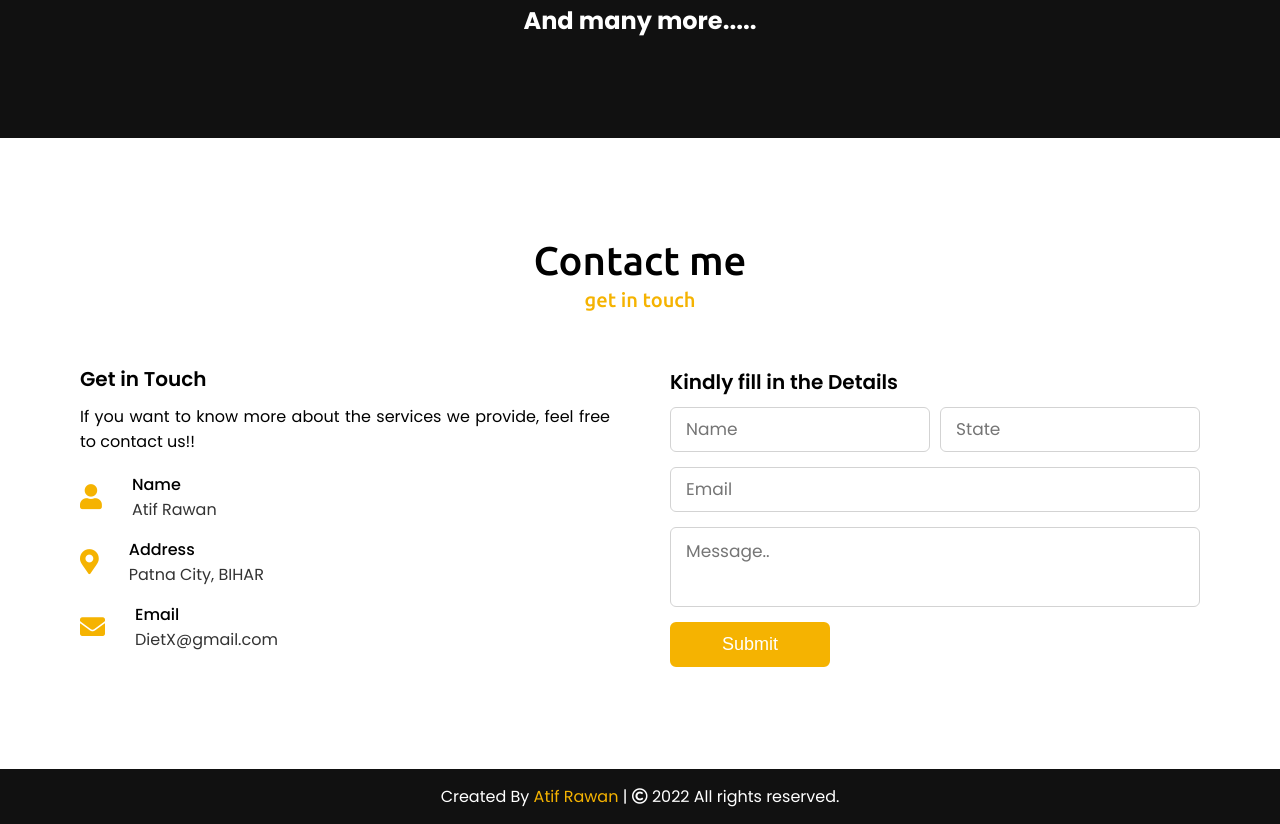
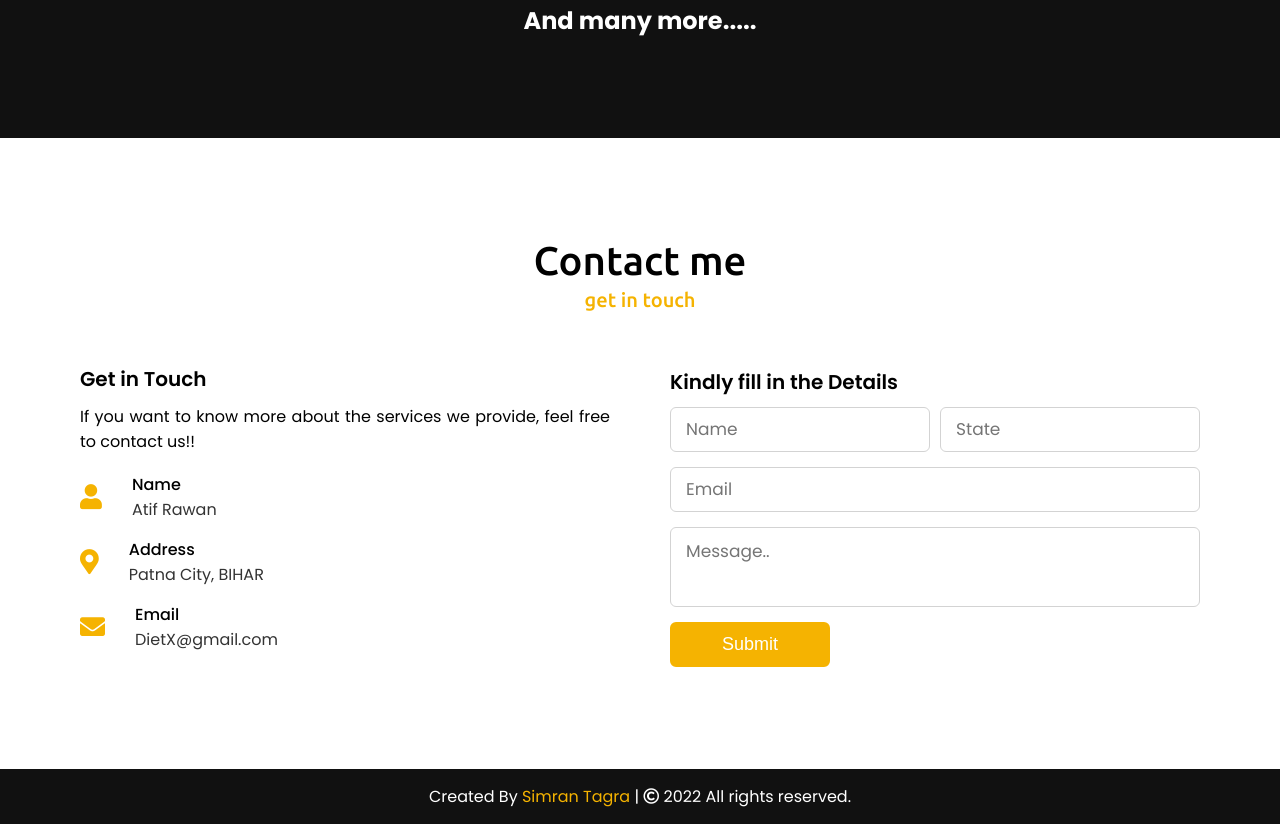
Before and after one commit to SimranTagra/DietX.github, a plain HTML site: page index.html in a window 1280 px wide. Shown: the part 2396-3220 px from the top of the page. Drawn offline with nearby package versions, Linux system fonts and the light colour scheme.

Commit message:
Update index.html

```diff
--- a/index.html
+++ b/index.html
@@ -187,7 +187,7 @@
 
     <!-- footer section start -->
     <footer>
-        <span>Created By <a href="#">Atif Rawan</a> | <span class="far fa-copyright"></span> 2022 All rights
+        <span>Created By <a href="#">Simran Tagra</a> | <span class="far fa-copyright"></span> 2022 All rights
             reserved.</span>
     </footer>
 
```
